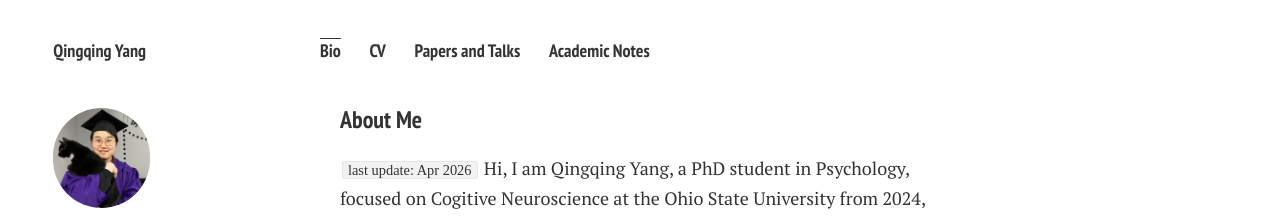
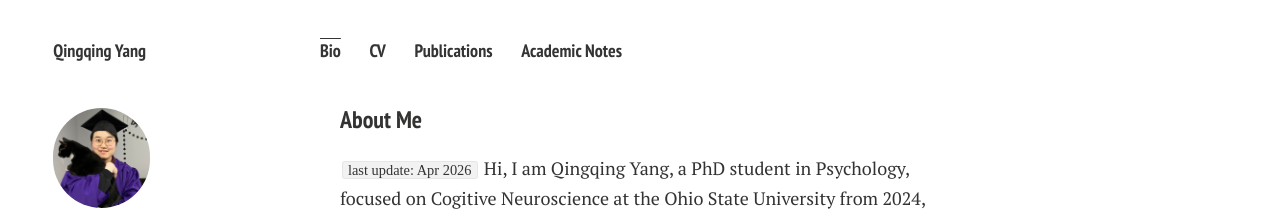
Before and after one commit to Qingqing-Yang-177/Qingqing-Yang-177.github.io, a Jekyll site: the page built from index.md, in a window 1280 px wide. Shown: the top 219 px of the page. Built offline with Jekyll 4.4.1, drawn with Linux system fonts in a browser that asks for light colours; nearby versions of some CDN libraries; comment, search, counter and statistics services are not loaded; a style sheet for code colours, icons or effects is not loaded; our own code applies the rules of GitHub Pages for plain Markdown files.

Commit message:
Update _config.yml

```diff
--- a/_config.yml
+++ b/_config.yml
@@ -30,7 +30,7 @@ links:
     url: /
   - title: CV
     url: /file/CV_QingqingYang_26.pdf
-  - title: Papers and Talks
+  - title: Publications
     url: /publications/
   - title: Academic Notes
     url: /blogs/
```
